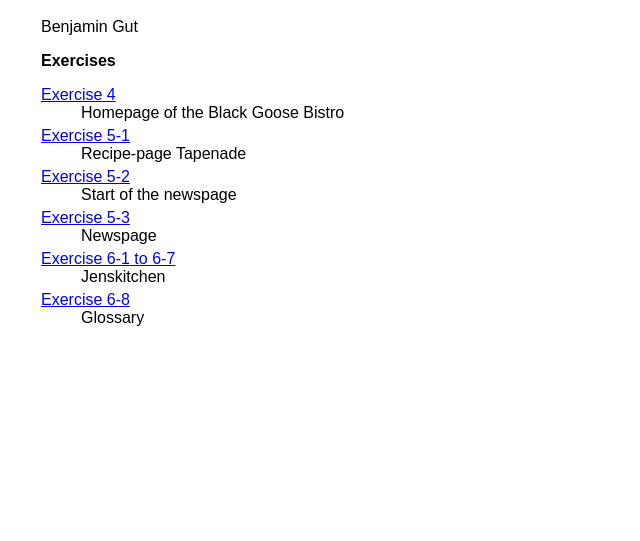
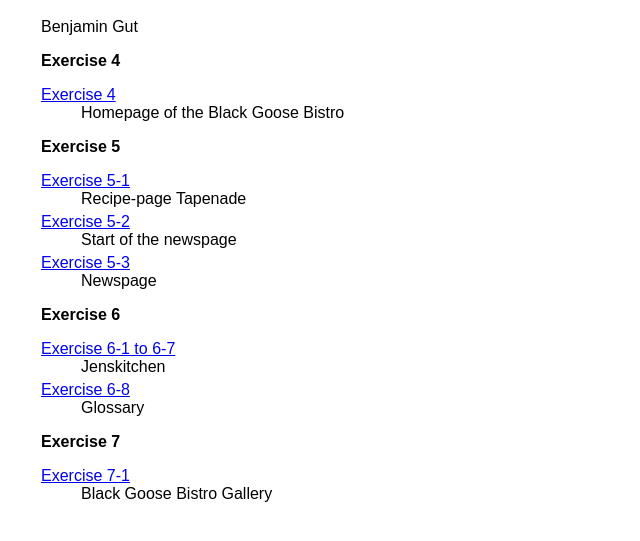
Before and after one commit to beni-gut/iuk-w, a plain HTML site: page index.html in a window 1280 px wide. Shown: the part 71-612 px from the top of the page, without its empty margins (87-727 px from the left). Drawn offline with Linux system fonts and the light colour scheme.

```diff
--- a/index.html
+++ b/index.html
@@ -10,21 +10,42 @@
     </style>
 </head>
 <body>
+	<header>
 		<h1>IuK-W</h1>
 		<p>Benjamin Gut</p>
-	<h2>Exercises</h2>
+	</header>
+	<article>
+		<h2>Exercise 4</h2>
 		<dl>
 			<dt><a href="bistro/black-goose-index.html">Exercise 4</a></dt>
 			<dd>Homepage of the Black Goose Bistro</dd>
+		</dl>
+	</article>
+	<article>
+		<h2>Exercise 5</h2>
+		<dl>
 			<dt><a href="bistro/recipe-tapenade.html">Exercise 5-1</a></dt>
 			<dd>Recipe-page Tapenade</dd>
 			<dt><a href="bistro/news-page-5-2.html">Exercise 5-2</a></dt>
 			<dd>Start of the newspage</dd>
 			<dt><a href="bistro/news-page.html">Exercise 5-3</a></dt>
 			<dd>Newspage</dd>
+		</dl>
+	</article>
+	<article>
+		<h2>Exercise 6</h2>
+		<dl>
 			<dt><a href="jenskitchen/jenskitchen-index.html">Exercise 6-1 to 6-7</a></dt>
 			<dd>Jenskitchen</dd>
 			<dt><a href="materials_6-8/glossary.html">Exercise 6-8</a></dt>
 			<dd>Glossary</dd>
 		</dl>
+	</article>
+	<article>
+		<h2>Exercise 7</h2>
+		<dl>
+			<dt><a href="gallery/index.html">Exercise 7-1</a></dt>
+			<dd>Black Goose Bistro Gallery</dd>
+		</dl>
+	</article>
 </body>
```
Also changed, not shown: gallery/bread.html (+4 -24 lines), gallery/burgers.html (+4 -24 lines), gallery/fish.html (+4 -24 lines), gallery/index.html (+9 -31 lines). Lines whose indentation alone changed are shown as unchanged.
